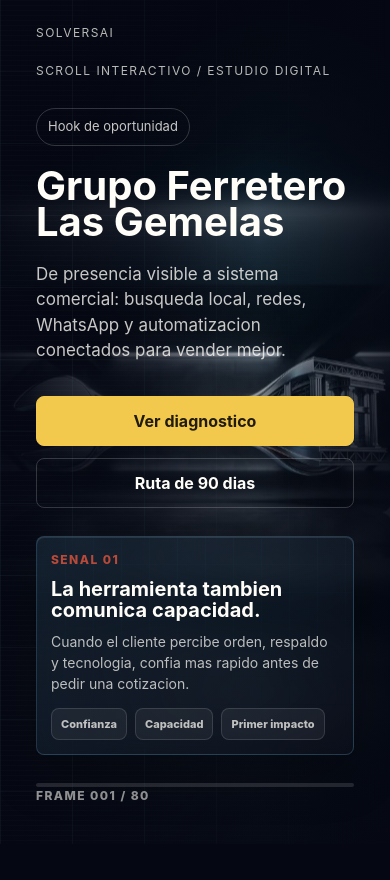
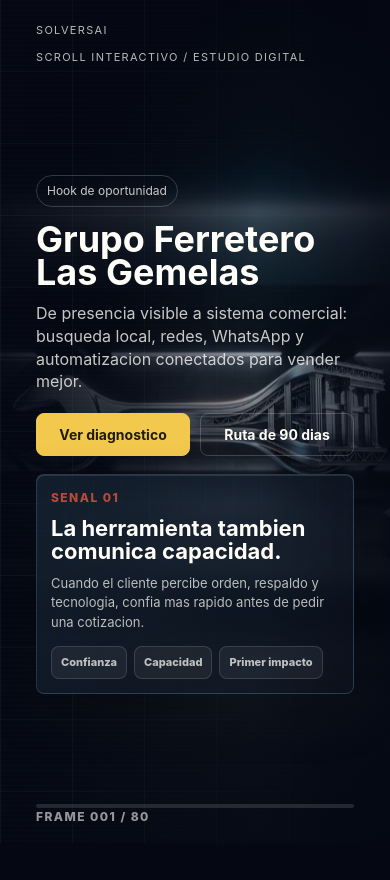
Before and after one commit to silvanasolvers/estudio-las-gemelas, a website: page public/index.html in a window 390 px wide. Shown: the top 880 px of the page. Drawn offline with Linux system fonts and the light colour scheme.

Commit message:
fix sticky scroll hero behavior

```diff
--- a/public/index.html
+++ b/public/index.html
@@ -39,6 +39,7 @@
         color: var(--ink);
         font-family: Inter, ui-sans-serif, system-ui, -apple-system, BlinkMacSystemFont, "Segoe UI", sans-serif;
         line-height: 1.5;
+        overflow-x: clip;
       }
 
       a {
@@ -47,7 +48,6 @@
 
       .page {
         min-height: 100vh;
-        overflow: hidden;
       }
 
       .hero {
@@ -61,8 +61,9 @@
       .tech-sticky {
         position: sticky;
         top: 0;
-        min-height: 620px;
         height: 100vh;
+        height: 100svh;
+        min-height: 0;
         overflow: hidden;
         isolation: isolate;
         background: #050813;
@@ -122,7 +123,8 @@
         position: relative;
         z-index: 4;
         width: min(1180px, calc(100% - clamp(36px, 8vw, 120px)));
-        min-height: 100%;
+        height: 100%;
+        min-height: 0;
         margin: 0 auto;
         padding: clamp(24px, 4vw, 58px) 0;
         display: grid;
@@ -580,18 +582,18 @@
 
       @media (max-width: 900px) {
         .hero {
-          height: 390vh;
-          min-height: 2800px;
+          height: 430vh;
+          min-height: 0;
         }
 
         .hero-copy {
-          min-height: auto;
-          gap: 28px;
+          gap: 18px;
         }
 
         .tech-layout {
           grid-template-columns: 1fr;
-          align-items: center;
+          align-content: center;
+          gap: 18px;
         }
 
         .tech-message {
@@ -623,21 +625,61 @@
           padding-right: 18px;
         }
 
+        .hero-copy {
+          padding-top: 22px;
+          padding-bottom: 18px;
+        }
+
+        .eyebrow {
+          padding: 6px 10px;
+          font-size: 12px;
+        }
+
         h1 {
-          font-size: 40px;
+          margin: 16px 0 14px;
+          font-size: 36px;
+        }
+
+        .hero-lead {
+          font-size: 16px;
+          line-height: 1.42;
         }
 
         .brand-row {
           align-items: flex-start;
           flex-direction: column;
+          gap: 10px;
+          font-size: 11px;
         }
 
         .hero-actions {
-          flex-direction: column;
+          display: grid;
+          grid-template-columns: 1fr 1fr;
+          gap: 10px;
+          margin-top: 20px;
         }
 
         .button {
           width: 100%;
+          min-height: 42px;
+          padding: 10px 12px;
+          font-size: 14px;
+        }
+
+        .tech-message {
+          padding: 14px;
+        }
+
+        .tech-message h2 {
+          font-size: 22px;
+        }
+
+        .tech-message p {
+          font-size: 13px;
+        }
+
+        .tech-stat {
+          gap: 7px;
         }
       }
 
```
